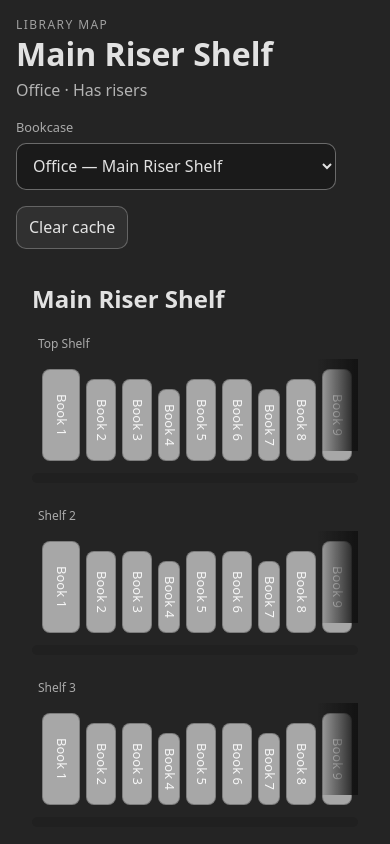
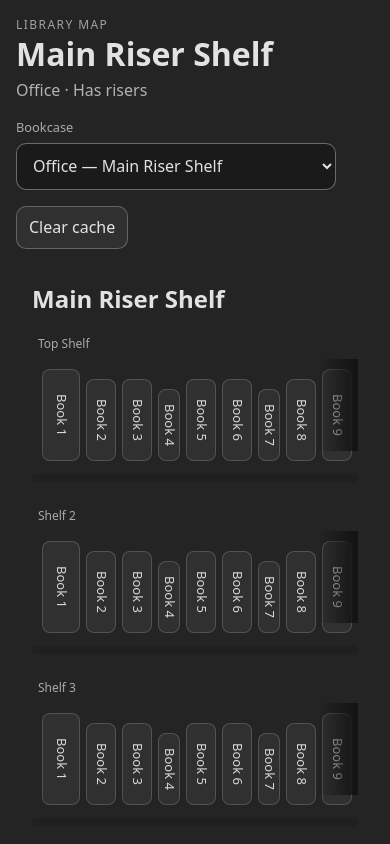
Before and after one commit to sidequest-goblins/library-map, a React (Vite) app: page / in a window 390 px wide. Shown: the top 844 px of the page. Built offline with nearby package versions, Linux system fonts and the light colour scheme.

Commit message:
Adjust shelf colors for mobile and test clear cache button

```diff
--- a/src/components/ShelfRow.css
+++ b/src/components/ShelfRow.css
@@ -72,9 +72,10 @@
 
 .spine {
   height: calc(var(--shelfHeight) - 14px);
-  border: 1px solid rgba(0,0,0,0.25);
+  border: 1px solid rgba(255, 255, 255, 0.16);
   border-radius: var(--spineRadius);
-  background: rgba(255,255,255,0.6);
+  background: rgba(255, 255, 255, 0.06);
+  color: rgba(255, 255, 255, 0.9);
   display: inline-flex;
   flex: 0 0 auto;
   align-items: center;
@@ -82,10 +83,8 @@
   padding: 0;
   cursor: pointer;
 
-  /* snap per spine */
   scroll-snap-align: start;
 
-  /* make text vertical-ish without needing rotation math per character */
   writing-mode: vertical-rl;
   text-orientation: mixed;
 }
@@ -107,6 +106,7 @@
 }
 
 .spineText {
+  color: inherit;
   font-size: 13px;
   line-height: 1;
   padding: 6px 4px;
@@ -115,6 +115,14 @@
   text-overflow: ellipsis;
   white-space: nowrap;
   opacity: 0.9;
+}
+
+.spine,
+.spine:visited,
+.spine:hover,
+.spine:active,
+.spine:focus {
+  color: rgba(255, 255, 255, 0.9);
 }
 
 /* Fades */
```
